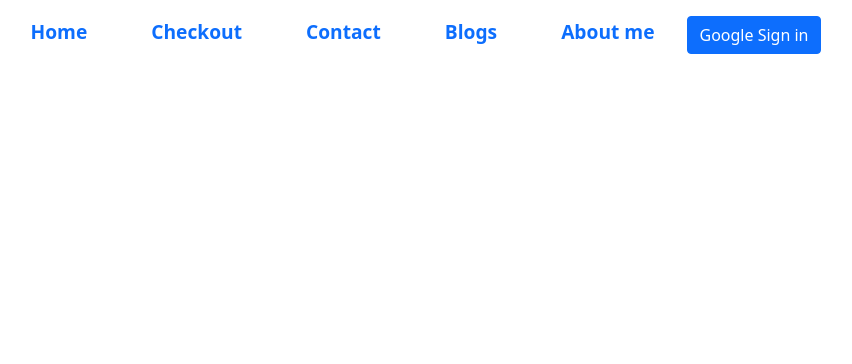
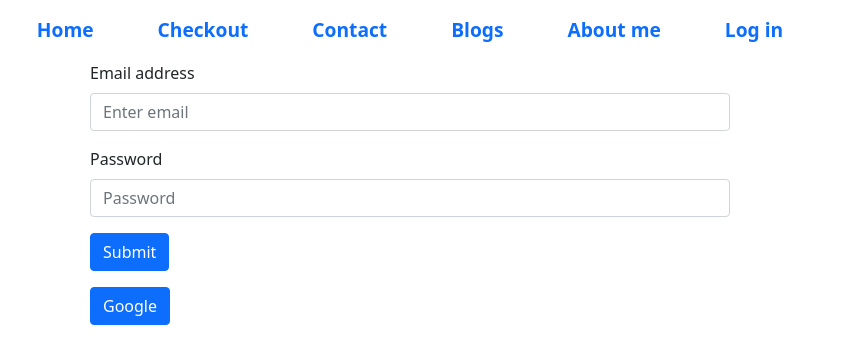
Before and after one commit to farabi1/independent-service-provider, a React (Create React App) app: page /login in a window 1280 px wide. Shown: the top 364 px of the page, without its empty margins (230-1082 px from the left). Built offline with nearby package versions, Linux system fonts and the light colour scheme.

Commit message:
Login setup with google signup

```diff
--- a/src/App.css
+++ b/src/App.css
@@ -3,6 +3,6 @@
     margin: 0;
     box-sizing: border-box;
 
-    margin: 0 auto;
+
 
 }
--- a/src/App.js
+++ b/src/App.js
@@ -7,6 +7,7 @@ import Checkout from './components/Checkout/Checkout';
 import Blogs from './components/Blogs/Blogs';
 import Contact from './components/Contact/Contact';
 import About from './components/AboutMe/About';
+import Login from './components/Login/Login';
 
 
 
@@ -25,6 +26,7 @@ function App() {
         <Route path="/contact" element={<Contact></Contact>}></Route>
         <Route path="/blogs" element={<Blogs></Blogs>}></Route>
         <Route path="/about" element={<About></About>}></Route>
+        <Route path="/login" element={<Login></Login>}></Route>
       </Routes>
     </div>
   );
--- /dev/null
+++ b/src/components/Login/Login.js
@@ -0,0 +1,59 @@
+import { GoogleAuthProvider, signInWithPopup } from 'firebase/auth';
+import React from 'react';
+import { Button, Form } from 'react-bootstrap';
+import { auth } from '../../firebase.init';
+
+
+
+const Login = () => {
+
+    const provider = new GoogleAuthProvider();
+
+    const googleAuth = () => {
+        signInWithPopup(auth, provider)
+            .then((result) => {
+                // This gives you a Google Access Token. You can use it to access the Google API.
+                const credential = GoogleAuthProvider.credentialFromResult(result);
+                const token = credential.accessToken;
+                // The signed-in user info.
+                const user = result.user;
+                // ...
+            }).catch((error) => {
+                // Handle Errors here.
+                const errorCode = error.code;
+                const errorMessage = error.message;
+                // The email of the user's account used.
+                const email = error.email;
+                // The AuthCredential type that was used.
+                const credential = GoogleAuthProvider.credentialFromError(error);
+                // ...
+            });
+    }
+
+
+
+
+    return (
+        <div className='w-50 mx-auto'>
+            <Form>
+                <Form.Group className="mb-3" controlId="formBasicEmail">
+                    <Form.Label>Email address</Form.Label>
+                    <Form.Control type="email" placeholder="Enter email" />
+                </Form.Group>
+
+                <Form.Group className="mb-3" controlId="formBasicPassword">
+                    <Form.Label>Password</Form.Label>
+                    <Form.Control type="password" placeholder="Password" />
+                </Form.Group>
+                <Button variant="primary" type="submit">
+                    Submit
+                </Button>
+                <div className="my-3">
+                    <Button onClick={googleAuth}>Google</Button>
+                </div>
+            </Form>
+        </div>
+    );
+};
+
+export default Login;
--- a/src/components/Navbar/Navbar.js
+++ b/src/components/Navbar/Navbar.js
@@ -1,25 +1,13 @@
 import React from 'react';
-import { Button } from 'react-bootstrap';
 import { Link } from 'react-router-dom';
 import './Navbar.css';
-import { getAuth, GoogleAuthProvider, signInWithPopup } from "firebase/auth";
-import app from '../../firebase.init';
 
 
-const auth = getAuth(app);
+
+
 
 const Navbar = () => {
-    const provider = new GoogleAuthProvider();
 
-    const handleGoogleSignIn=()=>{
-        signInWithPopup(auth,provider)
-        .then(result =>{
-            console.log(result.user)
-        })
-        .catch(error =>{
-            console.log('error',error)
-        })
-    }
 
     return (
         <>
@@ -29,7 +17,8 @@ const Navbar = () => {
                 <Link className='link' to='/contact'>Contact</Link>
                 <Link className='link' to='/blogs'>Blogs</Link>
                 <Link className='link' to='/about'>About me</Link>
-                <Button onClick={handleGoogleSignIn}>Google Sign in</Button>
+                <Link className='link' to='/login'>Log in</Link>
+
             </div>
         </>
     );
--- a/src/firebase.init.js
+++ b/src/firebase.init.js
@@ -1,9 +1,6 @@
-// Import the functions you need from the SDKs you need
 import { initializeApp } from "firebase/app";
-// TODO: Add SDKs for Firebase products that you want to use
-// https://firebase.google.com/docs/web/setup#available-libraries
+import { getAuth } from "firebase/auth";
 
-// Your web app's Firebase configuration
 const firebaseConfig = {
   apiKey: "AIzaSyDQoVLRKJJ8hR1kaT6lEOjST3dSMhRIOA4",
   authDomain: "single-page-service-provider.firebaseapp.com",
@@ -13,7 +10,8 @@ const firebaseConfig = {
   appId: "1:1077024857204:web:fcde39bfd077000cdb0521"
 };
 
-// Initialize Firebase
 const app = initializeApp(firebaseConfig);
 
+export const auth = getAuth(app);
+
 export default app;
--- a/src/index.js
+++ b/src/index.js
@@ -5,6 +5,8 @@ import App from './App';
 import reportWebVitals from './reportWebVitals';
 import 'bootstrap/dist/css/bootstrap.min.css';
 import { BrowserRouter } from 'react-router-dom';
+import 'bootstrap/dist/css/bootstrap.min.css';
+
 
 const root = ReactDOM.createRoot(document.getElementById('root'));
 root.render(
```
